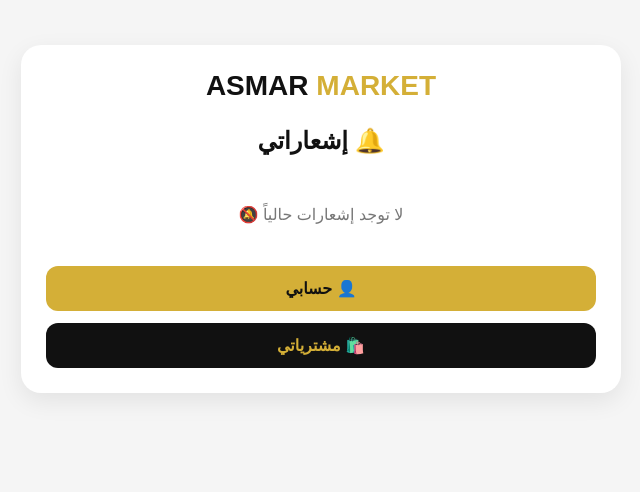
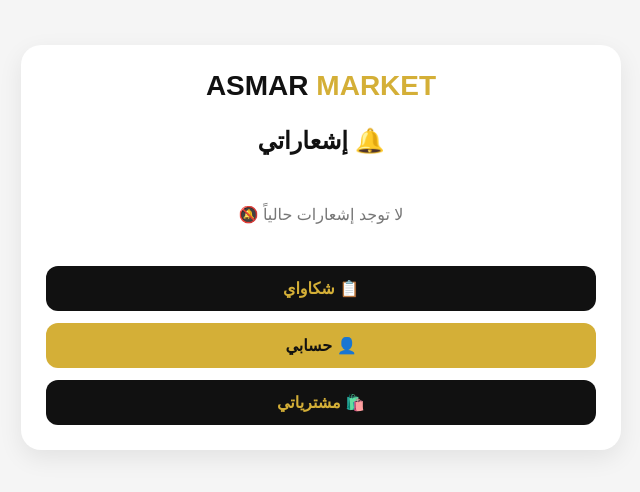
Before and after one commit to badiel711dg-dotcom/ASMAR-MARKET, a Flask app: page /customer/notifications in a window 1280 px wide. Shown: the top 492 px of the page, without its empty margins (319-959 px from the left). Run offline with Flask 3, Linux system fonts and the light colour scheme; the visitor is signed in with stand-in values (Sample User, id 1); data that the repository does not hold is empty; parts of the project's set-up code (start-up, migrations or seed data) failed here and were passed over.

Commit message:
Add customer complaints link to notifications

```diff
--- a/templates/customer_notifications.html
+++ b/templates/customer_notifications.html
@@ -99,6 +99,10 @@ body{
             </div>
         {% endif %}
 
+        <a href="/customer/complaints" class="btn dark">
+            📋 شكاواي
+        </a>
+
         <a href="/customer/account" class="btn gold">
             👤 حسابي
         </a>
```
